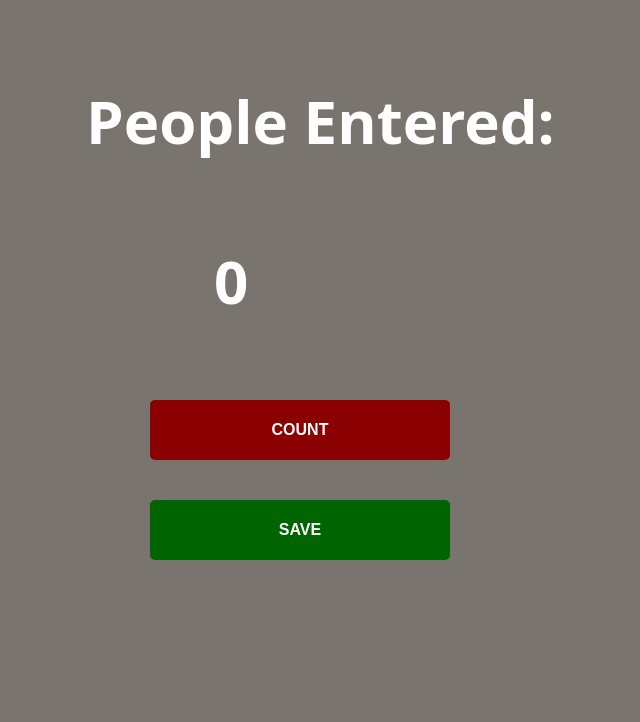
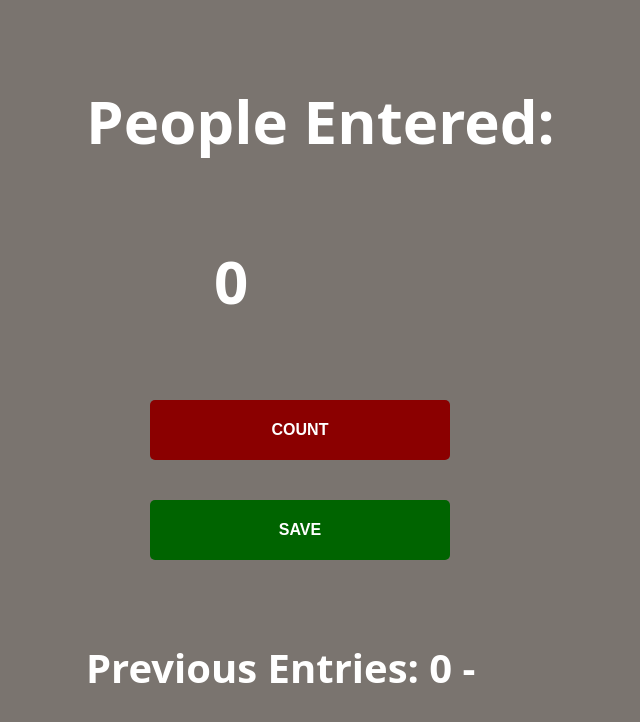
Before and after one commit to droffilc1/passenger-counter, a plain HTML site: page index.html in a window 1280 px wide. Both pictures are taken after a click on the button "SAVE". Shown: the whole page, without its empty margins (362-1002 px from the left). Drawn offline with Linux system fonts and the light colour scheme.

Commit message:
Add save function

```diff
--- a/index.css
+++ b/index.css
@@ -35,6 +35,14 @@ h2 {
   left: 45%;
   color: #fff;
   font-size: 60px;
+}
+
+p {
+  position: absolute;
+  top: 80%;
+  left: 35%;
+  color: #fff;
+  font-size: 40px;
 }
 
 button {
--- a/index.html
+++ b/index.html
@@ -14,6 +14,7 @@
     <h2 id="count-el">0</h2>
     <button id="increment-btn" onclick="increment()">COUNT</button>
     <button id="save-btn" onclick="save()">SAVE</button>
+    <p id="save-el">Previous Entries: </p>
   </div>
   <script src="index.js"></script>
 </body>
--- a/index.js
+++ b/index.js
@@ -1,17 +1,21 @@
 let countEl = document.getElementById('count-el');
+let saveEl = document.getElementById('save-el');
 
 let count = 0;
 
 function increment() {
 
-  count = count + 1;
-  countEl.innerText = count;
+  count += 1;
+  countEl.textContent = count;
 
 
 }
 
 
 
-function save() {
-  console.log(count);
+function save(e) {
+  let saveCount = count + ' - ';
+  saveEl.textContent += saveCount;
+  countEl.textContent = 0;
+  count = 0;
 }
```
